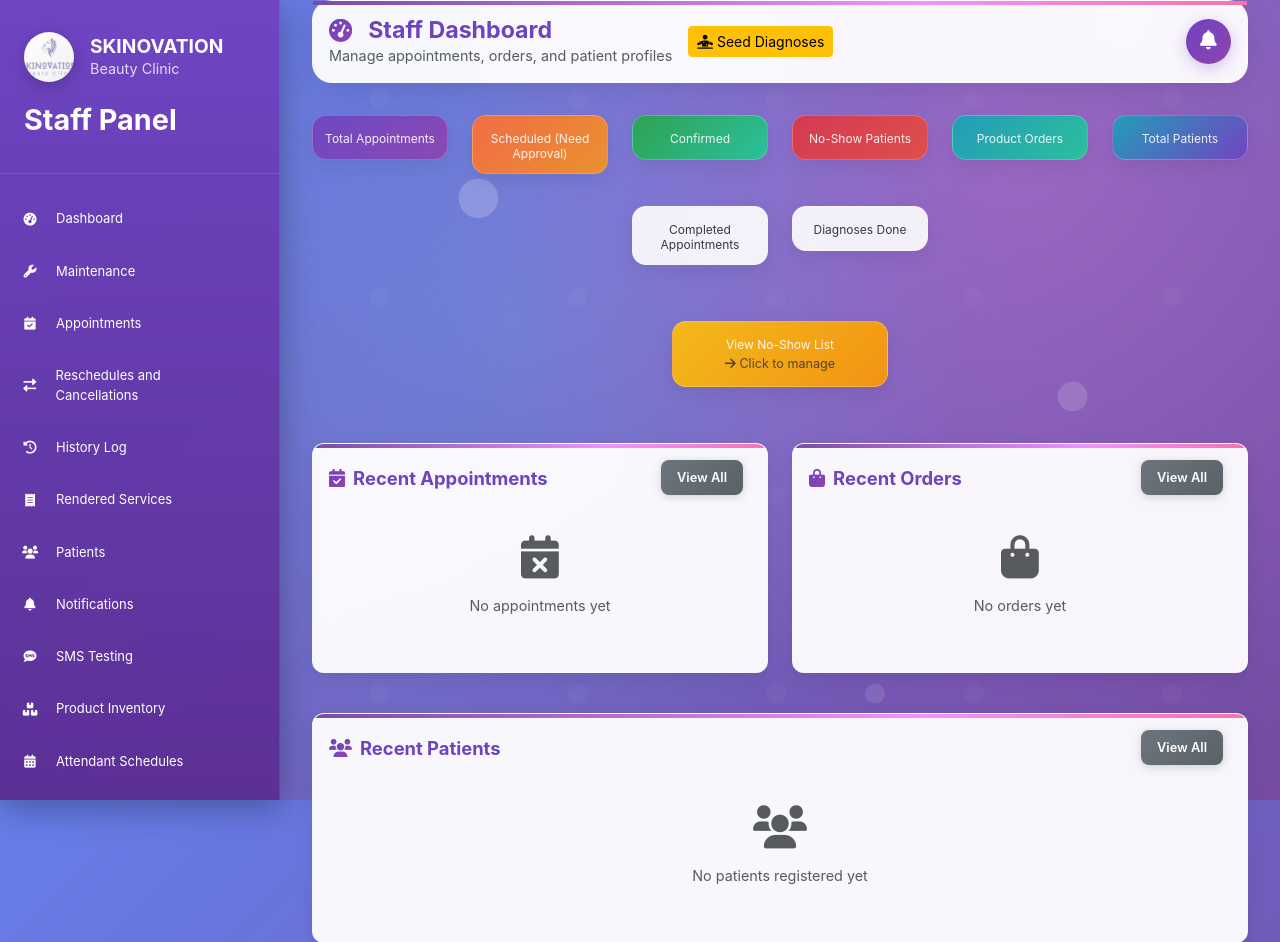
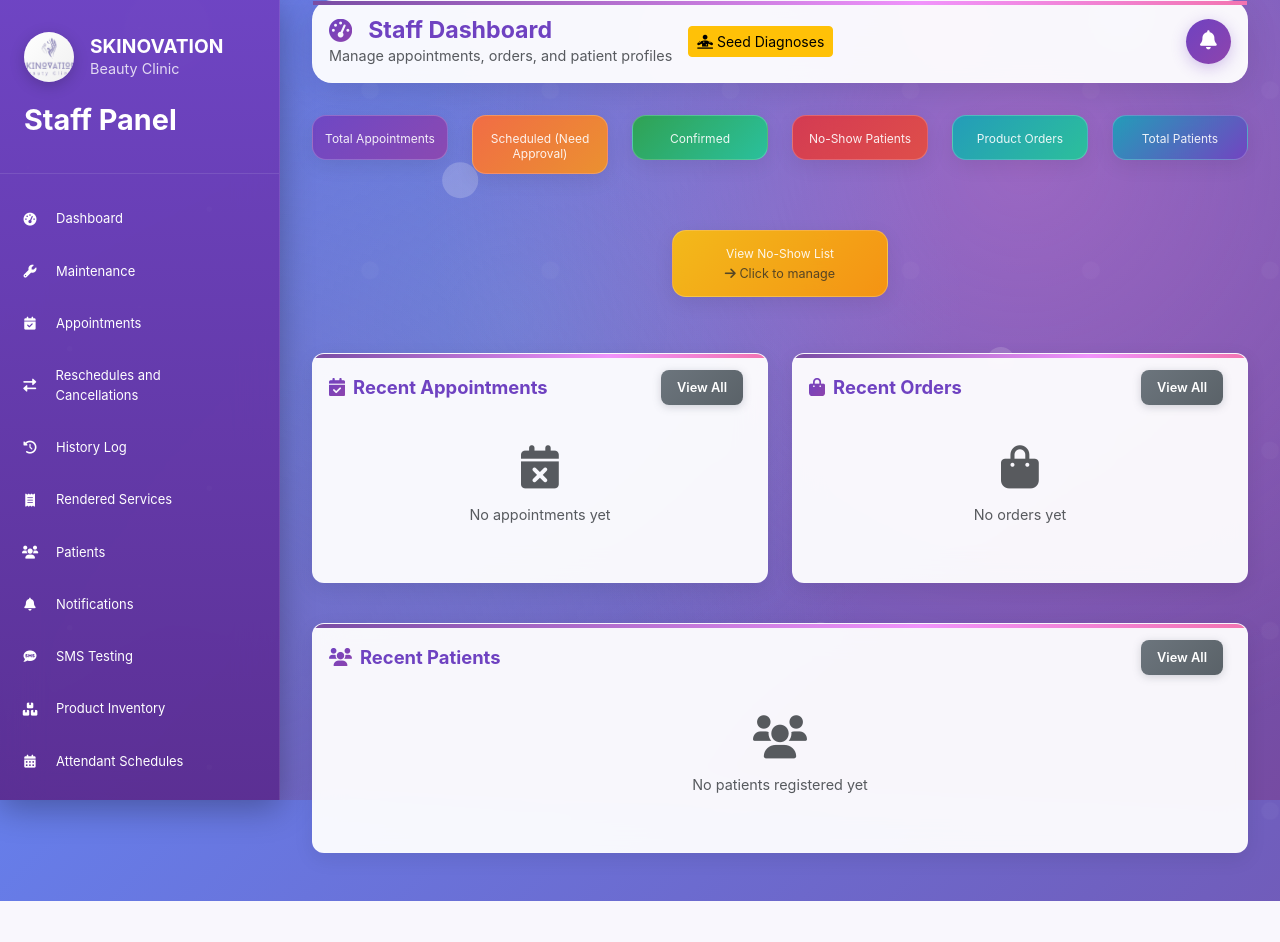
Before and after one commit to exile213/Patient-Appointment-Management-System-for-Skinnovation-Clinic, a Django app: template templates/appointments/admin_dashboard.html in a window 1280 px wide. Shown: the top 942 px of the page. After the commit the page ends 901 px from the top, so only its background shows below. Run offline with Django 5.2, Linux system fonts and the light colour scheme; the template is opened without the code that fills it, so the values that code supplies are empty; some libraries are stand-ins or nearby versions.

Commit message:
Remove completed and diagnoses stats from admin dashboard
Eliminated the display and calculation of 'Completed Appointments' and 'Diagnoses Done' from the admin dashboard and its context. Also removed the 'Rendered Services' navigation link from the owner base template as requested.

```diff
--- a/templates/appointments/admin_dashboard.html
+++ b/templates/appointments/admin_dashboard.html
@@ -59,18 +59,7 @@
             <div class="stats-label">Total Patients</div>
         </div>
     </div>
-    <div class="col-lg-2 col-md-4 col-sm-6 mb-3">
-        <div class="stats-card teal">
-            <div class="stats-number">{{ completed_count }}</div>
-            <div class="stats-label">Completed Appointments</div>
-        </div>
-    </div>
-    <div class="col-lg-2 col-md-4 col-sm-6 mb-3">
-        <div class="stats-card indigo">
-            <div class="stats-number">{{ diagnoses_count }}</div>
-            <div class="stats-label">Diagnoses Done</div>
-        </div>
-    </div>
+
 </div>
 
 <div class="row mb-4 justify-content-center">
--- a/templates/owner/base.html
+++ b/templates/owner/base.html
@@ -1055,10 +1055,7 @@
                 <i class="fas fa-history"></i>
                 <span>Activity Log</span>
             </a>
-            <a class="nav-link {% if request.resolver_match.url_name == 'service_history' or request.resolver_match.url_name == 'service_history_detail' %}active{% endif %}" href="{% url 'owner:service_history' %}">
-                <i class="fas fa-receipt"></i>
-                <span>Rendered Services</span>
-            </a>
+            {# Rendered Services removed per request #}
             <a class="nav-link {% if request.resolver_match.url_name == 'manage_attendants' or request.resolver_match.url_name == 'edit_attendant_user' or request.resolver_match.url_name == 'create_attendant_user' or request.resolver_match.url_name == 'toggle_attendant_user' or request.resolver_match.url_name == 'reset_attendant_password' or request.resolver_match.url_name == 'manage_attendant_profile' %}active{% endif %}"
                 href="{% url 'owner:manage_attendants' %}">
                 <i class="fas fa-users-cog"></i>
```
Also changed, not shown: appointments/admin_views.py (+2 -5 lines).
